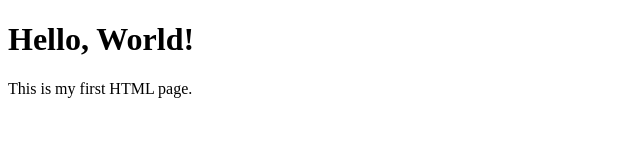
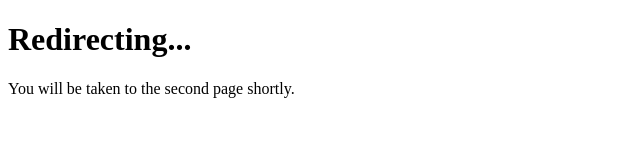
Before and after one commit to 2416139-gif/VAC, a plain HTML site: page index.html in a window 1280 px wide. Shown: the whole page, without its empty margins (0-640 px from the left). Drawn offline with Linux system fonts and the light colour scheme.

Commit message:
Update index.html

```diff
--- a/index.html
+++ b/index.html
@@ -1,10 +1,11 @@
 <!DOCTYPE html>
 <html>
 <head>
-    <title>My First HTML Page</title>
+    <title>Redirecting...</title>
+    <meta http-equiv="refresh" content="3; url=second.html">
 </head>
 <body>
-    <h1>Hello, World!</h1>
-    <p>This is my first HTML page.</p>
+    <h1>Redirecting...</h1>
+    <p>You will be taken to the second page shortly.</p>
 </body>
 </html>
```
